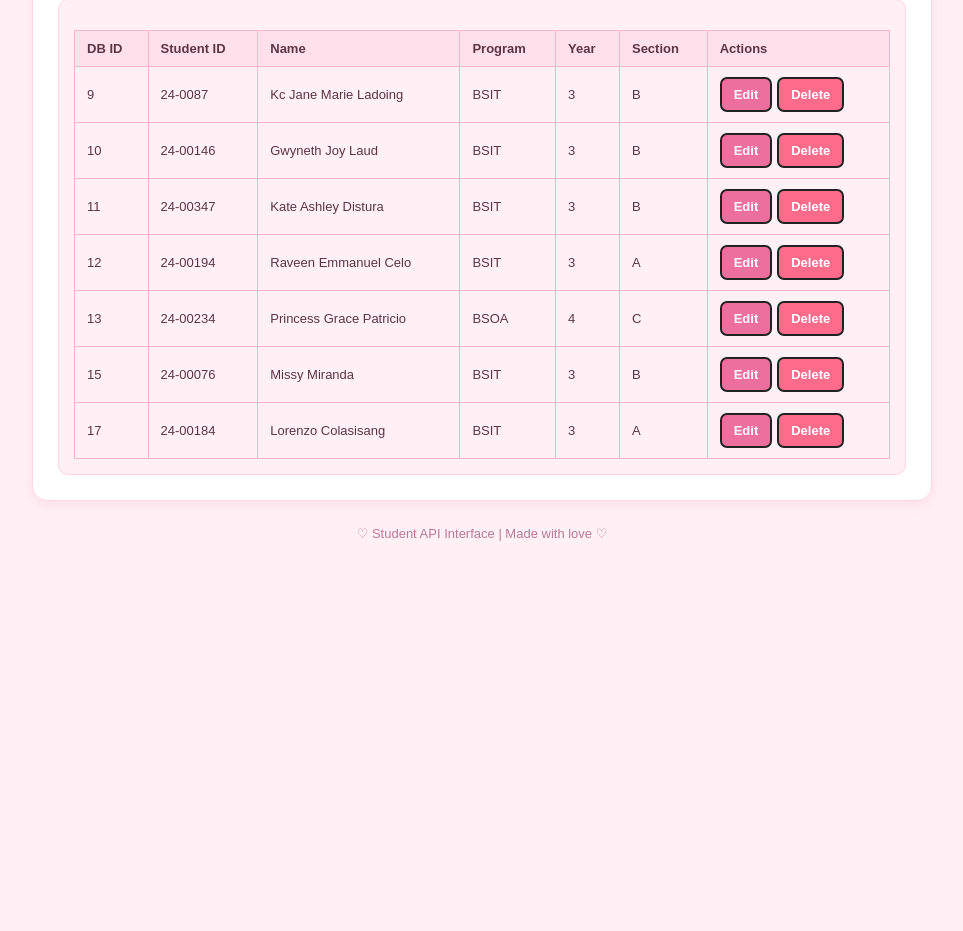
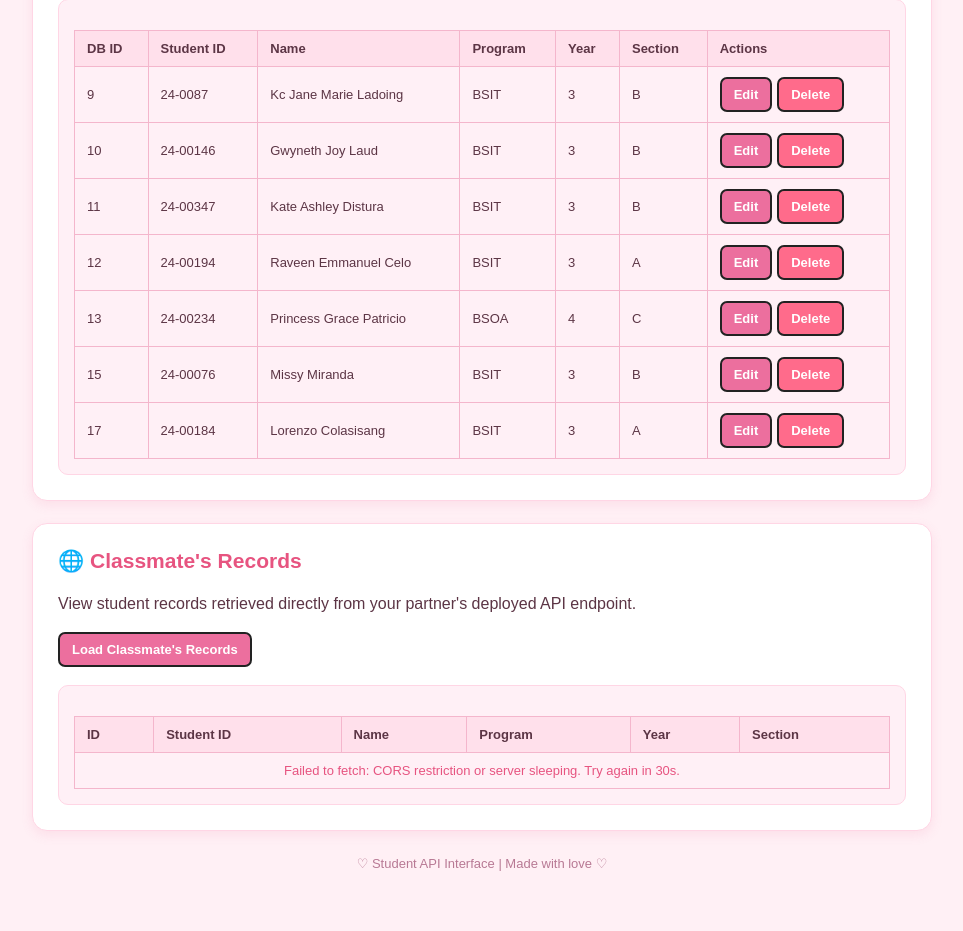
Before and after one commit to ladoingkc-tech/Ladoing_Kc_Jane_Marie, a Flask app: page / in a window 1280 px wide. Shown: the part 1862-2793 px from the top of the page, without its empty margins (158-1121 px from the left). Before the commit the page ends 2403 px from the top, so only its background shows below. Run offline with Flask 3, Linux system fonts and the light colour scheme; data comes from the database, SQL or seed files in the repository.

Commit message:
Update student API interface and records

```diff
--- a/templates/index.html
+++ b/templates/index.html
@@ -4,7 +4,6 @@
     <meta charset="UTF-8">
     <meta name="viewport" content="width=device-width, initial-scale=1.0">
     <title>Student API Interface</title>
-
     <style>
         body {
             font-family: Arial, sans-serif;
@@ -13,12 +12,10 @@
             padding: 30px 15px;
             color: #5c3545;
         }
-
         .container {
             max-width: 900px;
             margin: 30px auto;
         }
-
         h1 {
             text-align: center;
             color: white;
@@ -28,7 +25,6 @@
             font-size: 27px;
             box-shadow: 0 4px 10px rgba(230, 100, 150, 0.2);
         }
-
         .card {
             background-color: white;
             padding: 25px;
@@ -37,17 +33,14 @@
             border: 1px solid #ffd6e5;
             box-shadow: 0 4px 12px rgba(230, 100, 150, 0.12);
         }
-
         h2 {
             color: #e75480;
             margin-top: 0;
             font-size: 21px;
         }
-
         p {
             line-height: 1.6;
         }
-
         button {
             background-color: #ec6f9e;
             color: white;
@@ -59,28 +52,22 @@
             font-weight: bold;
             transition: 0.3s;
         }
-
         button:hover {
             background-color: #d94f83;
             transform: translateY(-2px);
         }
-
         .btn-danger {
             background-color: #ff6b8b;
         }
-
         .btn-danger:hover {
             background-color: #e0486c;
         }
-
         .btn-secondary {
             background-color: #b87994;
         }
-
         .btn-secondary:hover {
             background-color: #9c5f7c;
         }
-
         input {
             width: 100%;
             padding: 12px;
@@ -92,13 +79,11 @@
             background-color: #fffafd;
             color: #5c3545;
         }
-
         input:focus {
             outline: none;
             border-color: #ec6f9e;
             box-shadow: 0 0 0 3px #ffe0eb;
         }
-
         .result {
             margin-top: 18px;
             padding: 15px;
@@ -107,54 +92,45 @@
             background-color: #fff0f6;
             overflow-x: auto;
         }
-
         .student-info p {
             padding: 9px 0;
             margin: 0;
             border-bottom: 1px solid #f8d5e2;
         }
-
         .student-info p:last-child {
             border-bottom: none;
         }
-
         table {
             width: 100%;
             border-collapse: collapse;
             margin-top: 15px;
             white-space: nowrap;
         }
-
         th, td {
             border: 1px solid #f4b6cc;
             padding: 10px 12px;
             text-align: left;
             font-size: 13px;
         }
-
         th {
             background-color: #ffe0eb;
             color: #5c3545;
         }
-
         .action-btns {
             display: flex;
             gap: 5px;
         }
-
         #greeting {
             color: #d63375;
             font-weight: bold;
             overflow-wrap: anywhere;
         }
-
         .footer {
             text-align: center;
             margin-top: 25px;
             color: #b87994;
             font-size: 13px;
         }
-
         /* Toast Notifications Styling */
         #notificationContainer {
             position: fixed;
@@ -165,7 +141,6 @@
             flex-direction: column;
             gap: 10px;
         }
-
         .toast {
             min-width: 250px;
             padding: 14px 20px;
@@ -179,22 +154,18 @@
             justify-content: space-between;
             animation: slideIn 0.3s ease-out forwards;
         }
-
         .toast.success {
             background-color: #2e7d32;
             border-left: 6px solid #1b5e20;
         }
-
         .toast.error {
             background-color: #d32f2f;
             border-left: 6px solid #b71c1c;
         }
-
         .toast.info {
             background-color: #e75480;
             border-left: 6px solid #b8325a;
         }
-
         @keyframes slideIn {
             from {
                 transform: translateX(100%);
@@ -205,21 +176,16 @@
                 opacity: 1;
             }
         }
-
         @media (max-width: 480px) {
             h1 { font-size: 23px; }
             .card { padding: 18px; }
         }
     </style>
 </head>
-
 <body>
-
 <!-- Toast Notification Area -->
 <div id="notificationContainer"></div>
-
 <div class="container">
-
     <h1>🎀 Student API Interface 🎀</h1>
 
     <!-- Student Information -->
@@ -265,7 +231,6 @@
     <div class="card">
         <h2>🗂️ Student CRUD Management</h2>
         <p>Add, edit, or delete student records in your SQLite database.</p>
-
         <!-- Form for Add/Edit -->
         <form id="studentForm">
             <input type="hidden" id="internalId">
@@ -288,11 +253,9 @@
             <button type="submit" id="saveBtn">Add Student</button>
             <button type="button" class="btn-secondary" onclick="resetForm()">Clear Form</button>
         </form>
-
         <div style="margin-top: 20px;">
             <button onclick="loadStudents()">Refresh Student Records</button>
         </div>
-
         <div class="result" id="tableContainer">
             <table>
                 <thead>
@@ -315,17 +278,49 @@
         </div>
     </div>
 
+    <!-- Classmate's Records Section -->
+    <div class="card">
+        <h2>🌐 Classmate's Records</h2>
+        <p>View student records retrieved directly from your partner's deployed API endpoint.</p>
+
+        <div style="margin-top: 10px;">
+            <button onclick="loadClassmateRecords()">Load Classmate's Records</button>
+        </div>
+        <div class="result">
+            <table>
+                <thead>
+                    <tr>
+                        <th>ID</th>
+                        <th>Student ID</th>
+                        <th>Name</th>
+                        <th>Program</th>
+                        <th>Year</th>
+                        <th>Section</th>
+                    </tr>
+                </thead>
+                <tbody id="classmateTableBody">
+                    <tr>
+                        <td colspan="6" style="text-align: center;">Click "Load Classmate's Records" to load data.</td>
+                    </tr>
+                </tbody>
+            </table>
+        </div>
+    </div>
+
     <div class="footer">
         ♡ Student API Interface | Made with love ♡
     </div>
-
 </div>
 
 <script>
-    document.addEventListener("DOMContentLoaded", loadStudents);
+    document.addEventListener("DOMContentLoaded", () => {
+        loadStudents();
+        loadClassmateRecords(); // Automatically trigger classmate API load on start
+    });
 
     const form = document.getElementById("studentForm");
     const tableBody = document.getElementById("studentTableBody");
+    const classmateTableBody = document.getElementById("classmateTableBody");
 
     // Toast Notification helper function
     function showNotification(message, type = "info") {
@@ -333,9 +328,7 @@
         const toast = document.createElement("div");
         toast.className = `toast ${type}`;
         toast.textContent = message;
-
         container.appendChild(toast);
-
         setTimeout(() => {
             toast.style.opacity = "0";
             toast.style.transform = "translateX(100%)";
@@ -357,11 +350,9 @@
             const response = await fetch("/student");
             if (!response.ok) throw new Error("HTTP " + response.status);
             const data = await response.json();
-
             output.replaceChildren();
             const info = document.createElement("div");
             info.className = "student-info";
-
             const fields = [
                 ["Student ID", data.id ?? data.student_id],
                 ["Name", data.name],
@@ -369,7 +360,6 @@
                 ["Year", data.year],
                 ["Section", data.section]
             ];
-
             fields.forEach(([label, value]) => {
                 const p = document.createElement("p");
                 const bold = document.createElement("strong");
@@ -378,7 +368,6 @@
                 p.appendChild(document.createTextNode(value == null ? "" : String(value)));
                 info.appendChild(p);
             });
-
             output.appendChild(info);
         } catch (error) {
             console.error("Student API error:", error);
@@ -389,12 +378,10 @@
     async function sayHello() {
         const name = document.getElementById("nameInput").value.trim();
         const output = document.getElementById("greeting");
-
         if (!name) {
             output.textContent = "Please enter your first name. 💕";
             return;
         }
-
         output.textContent = "Loading greeting...";
         try {
             const response = await fetch("/hello?name=" + encodeURIComponent(name));
@@ -428,11 +415,9 @@
             const response = await fetch("/course");
             if (!response.ok) throw new Error("HTTP " + response.status);
             const data = await response.json();
-
             output.replaceChildren();
             const info = document.createElement("div");
             info.className = "student-info";
-
             const fields = [
                 ["Course", data.course],
                 ["Program", data.program],
@@ -440,7 +425,6 @@
                 ["Section", data.section],
                 ["Description", data.description]
             ];
-
             fields.forEach(([label, value]) => {
                 const p = document.createElement("p");
                 const bold = document.createElement("strong");
@@ -449,7 +433,6 @@
                 p.appendChild(document.createTextNode(value == null ? "" : String(value)));
                 info.appendChild(p);
             });
-
             output.appendChild(info);
         } catch (error) {
             console.error("Course API error:", error);
@@ -462,16 +445,13 @@
             const response = await fetch("/api/students");
             if (!response.ok) throw new Error("Failed to retrieve students");
             const data = await response.json();
-
             tableBody.replaceChildren();
-
             if (data.length === 0) {
                 let row = document.createElement("tr");
                 row.innerHTML = `<td colspan="7" style="text-align: center;">No student records found.</td>`;
                 tableBody.appendChild(row);
                 return;
             }
-
             data.forEach(student => {
                 let row = document.createElement("tr");
                 row.innerHTML = `
@@ -496,9 +476,62 @@
         }
     }
 
+    // Step 8: View and Retrieve Classmate's Output
+    async function loadClassmateRecords() {
+        classmateTableBody.innerHTML = `<tr><td colspan="6" style="text-align: center;">Loading classmate's records...</td></tr>`;
+
+        const classmateAPI = "https://distura-kate-ashley-voh6.onrender.com/students";
+        try {
+            const response = await fetch(classmateAPI);
+            if (!response.ok) throw new Error("HTTP status " + response.status);
+
+            let data = await response.json();
+            console.log("Classmate Raw Response:", data);
+
+            // Handle wrapped responses (e.g. { data: [...] } or { students: [...] })
+            if (!Array.isArray(data)) {
+                data = data.students || data.data || data.records || [];
+            }
+
+            classmateTableBody.replaceChildren();
+
+            if (!Array.isArray(data) || data.length === 0) {
+                let row = document.createElement("tr");
+                row.innerHTML = `<td colspan="6" style="text-align: center;">No records found in classmate's database (or database reset on Render).</td>`;
+                classmateTableBody.appendChild(row);
+                return;
+            }
+
+            data.forEach(student => {
+                let row = document.createElement("tr");
+                // Check alternative field naming conventions (camelCase vs snake_case)
+                const id = student.id ?? student.student_id ?? "-";
+                const studentId = student.student_id ?? student.studentId ?? student.id ?? "-";
+                const name = student.name ?? student.fullName ?? student.full_name ?? "-";
+                const program = student.program ?? student.course ?? "-";
+                const year = student.year ?? student.yearLevel ?? "-";
+                const section = student.section ?? "-";
+
+                row.innerHTML = `
+                    <td>${id}</td>
+                    <td>${studentId}</td>
+                    <td>${name}</td>
+                    <td>${program}</td>
+                    <td>${year}</td>
+                    <td>${section}</td>
+                `;
+                classmateTableBody.appendChild(row);
+            });
+            showNotification("Successfully loaded classmate's records!", "success");
+        } catch (error) {
+            console.error("Classmate API error:", error);
+            classmateTableBody.innerHTML = `<tr><td colspan="6" style="text-align: center; color: #e75480;">Failed to fetch: CORS restriction or server sleeping. Try again in 30s.</td></tr>`;
+            showNotification("Failed to fetch classmate records", "error");
+        }
+    }
+
     form.addEventListener("submit", async function(e) {
         e.preventDefault();
-
         const internalId = document.getElementById("internalId").value;
         const isUpdate = Boolean(internalId);
 
@@ -509,28 +542,20 @@
             year: parseInt(document.getElementById("year").value),
             section: document.getElementById("section").value
         };
-
         const url = isUpdate ? `/api/students/${internalId}` : '/api/students';
         const method = isUpdate ? 'PUT' : 'POST';
-
         try {
             const response = await fetch(url, {
                 method: method,
                 headers: { 'Content-Type': 'application/json' },
                 body: JSON.stringify(studentData)
             });
-
             if (!response.ok) throw new Error("Operation failed");
-
             const result = await response.json();
 
-            // Show toast message
             showNotification(result.message || (isUpdate ? "Student updated successfully!" : "Student added successfully!"), "success");
-
             resetForm();
             await loadStudents();
-
-            // Smooth navigate/scroll to refreshed records table
             scrollToTable();
         } catch (error) {
             console.error("Save error:", error);
@@ -557,12 +582,9 @@
                 const response = await fetch(`/api/students/${id}`, {
                     method: 'DELETE'
                 });
-
                 if (!response.ok) throw new Error("Delete failed");
-
                 const result = await response.json();
 
-                // Show delete notification
                 showNotification(result.message || "Student record deleted successfully!", "success");
 
                 await loadStudents();
@@ -580,6 +602,5 @@
         document.getElementById("saveBtn").innerText = "Add Student";
     }
 </script>
-
 </body>
 </html>
```
